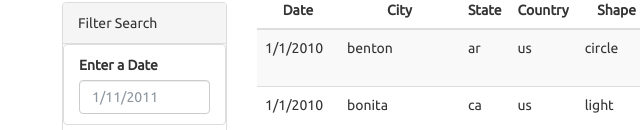
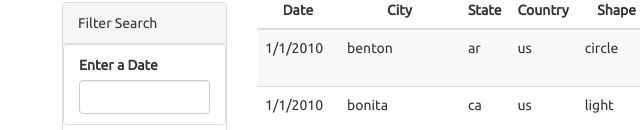
Before and after one commit to allychau/javascript-challenge, a plain HTML site: page UFO-level-1/index.html in a window 1280 px wide. Shown: the part 670-800 px from the top of the page, 8-648 px from the left. Drawn offline with nearby package versions, Linux system fonts and the light colour scheme.

Commit message:
took out default place holder for field date to alidate check for empty field

```diff
--- a/UFO-level-1/index.html
+++ b/UFO-level-1/index.html
@@ -47,7 +47,6 @@
                             class="form-control"
                             id="datetime"
                             type="text"
-                            placeholder="1/11/2011"
                           />
                         </li>
                       </ul>
```
